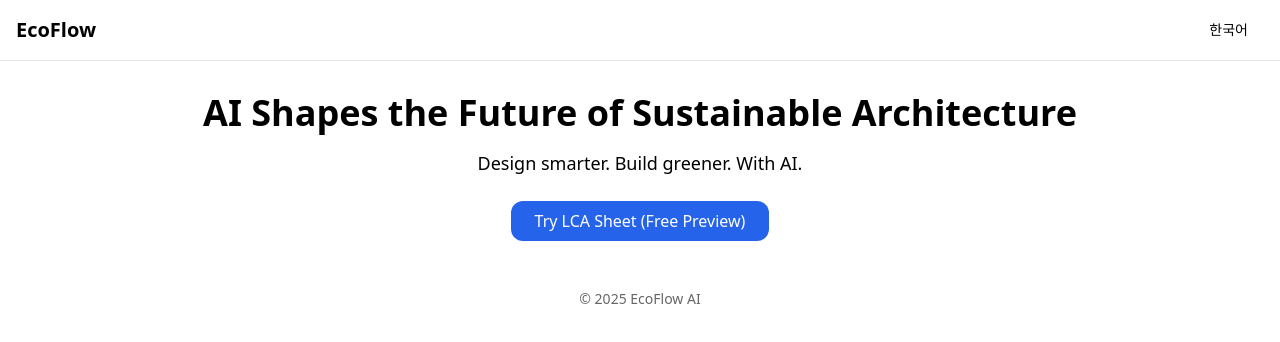
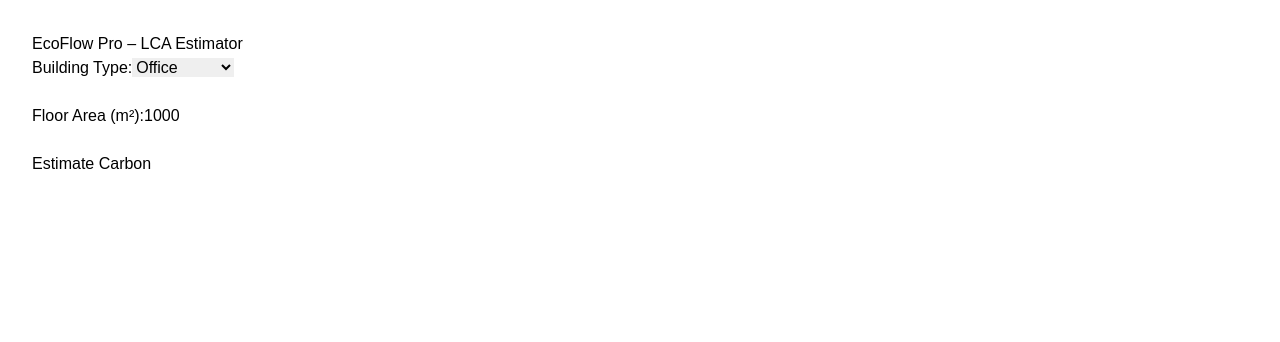
Before and after one commit to aiecoflow-max/ecoai-pro, a React (Vite) app: page / in a window 1280 px wide. Shown: the top 342 px of the page. Built offline with nearby package versions, Linux system fonts and the light colour scheme.

Commit message:
Update main.jsx

```diff
--- a/src/main.jsx
+++ b/src/main.jsx
@@ -1,39 +1,10 @@
-import React from 'react'
-import ReactDOM from 'react-dom/client'
-import { BrowserRouter as Router, Routes, Route, useLocation, useNavigate } from 'react-router-dom'
-import Home from './pages/Home'
-import Tool from './pages/Tool'
-import Layout from './components/Layout'
-import './index.css'
+import React from "react";
+import ReactDOM from "react-dom/client";
+import App from "./App.jsx";
+import "./index.css";
 
-function App() {
-  const location = useLocation()
-  const navigate = useNavigate()
-  const isKorean = location.pathname.startsWith('/ko')
-
-  const toggleLang = () => {
-    const newPath = isKorean
-      ? location.pathname.replace('/ko', '') || '/'
-      : '/ko' + location.pathname
-    navigate(newPath)
-  }
-
-  return (
-    <Layout isKorean={isKorean} onToggleLang={toggleLang}>
-      <Routes>
-        <Route path="/" element={<Home lang="en" />} />
-        <Route path="/ko" element={<Home lang="ko" />} />
-        <Route path="/tool" element={<Tool />} />
-        <Route path="/ko/tool" element={<Tool />} />
-      </Routes>
-    </Layout>
-  )
-}
-
-ReactDOM.createRoot(document.getElementById('root')).render(
+ReactDOM.createRoot(document.getElementById("root")).render(
   <React.StrictMode>
-    <Router>
-      <App />
-    </Router>
+    <App />
   </React.StrictMode>
-)
+);
```
